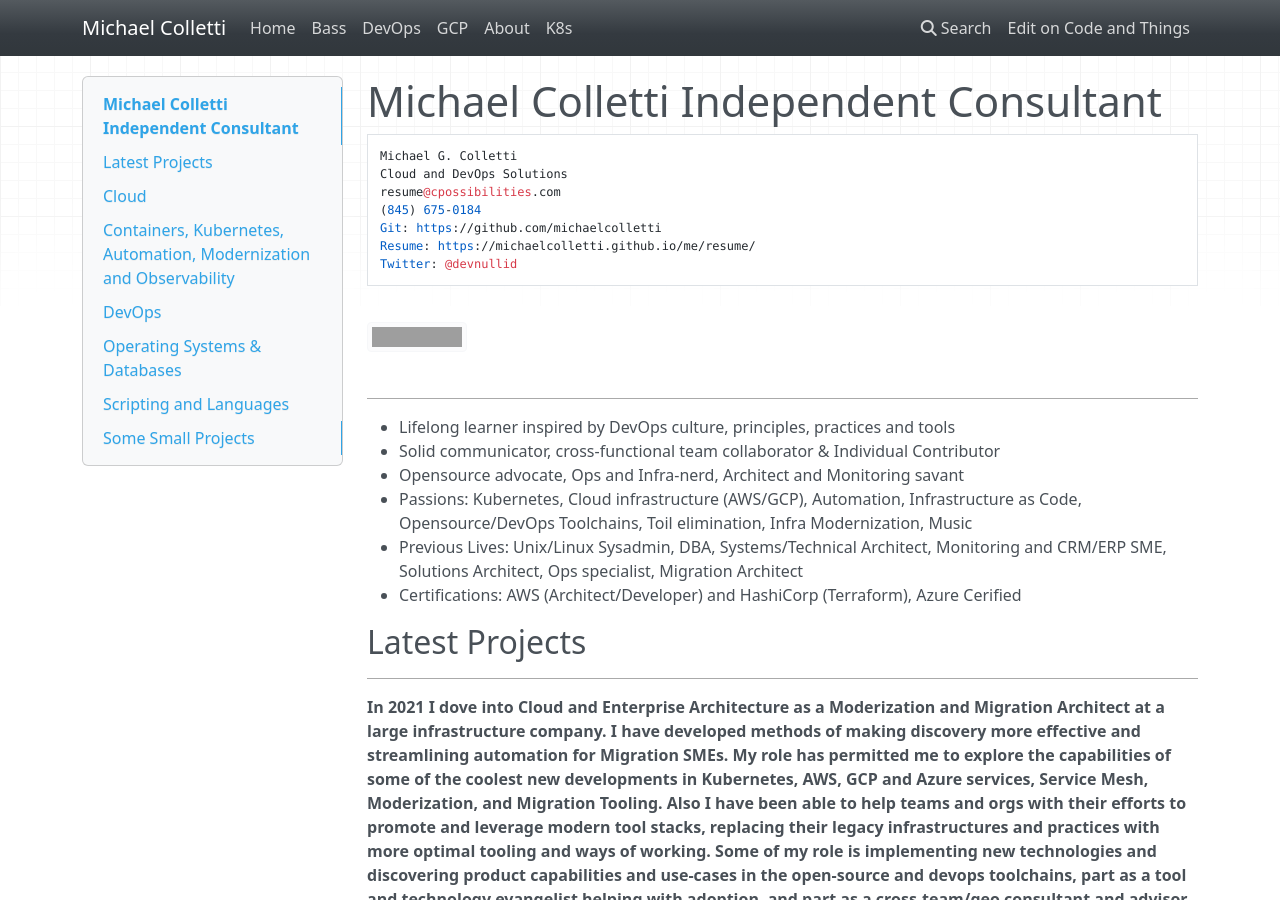
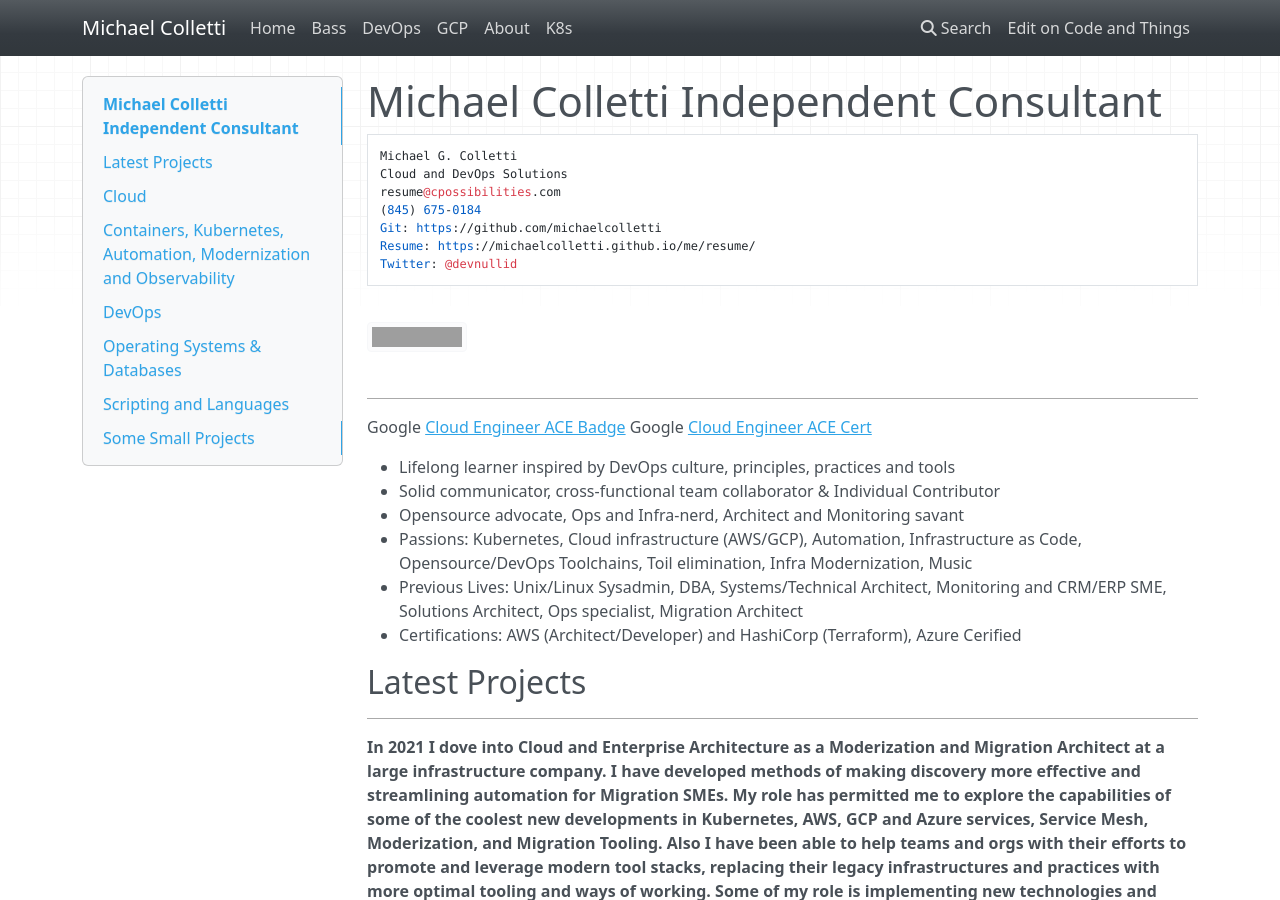
Before and after one commit to michaelcolletti/me, an MkDocs documentation site: the page built from docs/resume.md, in a window 1280 px wide and 900 px high. Built offline with MkDocs 1.6.1, drawn with Linux system fonts in a browser that asks for light colours; nearby versions of some CDN libraries; a script that is not in the unit is left out; grey boxes are pictures that could not be loaded.

Commit message:
Add more for the changes

```diff
--- a/docs/resume.md
+++ b/docs/resume.md
@@ -12,6 +12,10 @@ Twitter: @devnullid
 
 <a href="mailto:devnullid+githubcontact@gmail.com?subject=Service Query From Resume"><img src="https://img.shields.io/badge/gmail-%23DD0031.svg?&style=for-the-badge&logo=gmail&logoColor=white"/></a>
 ____
+
+Google [Cloud Engineer ACE Badge](https://api.accredible.com/v1/frontend/credential_website_embed_image/badge/86758246)
+Google [Cloud Engineer ACE Cert](https://api.accredible.com/v1/frontend/credential_website_embed_image/certificate/86758246)
+
 <div data-iframe-width="150" data-iframe-height="270" data-share-badge-id="2d5a75b0-b7c8-4682-9149-c2fe1e3c312f" data-share-badge-host="https://www.credly.com"></div><script type="text/javascript" async src="//cdn.credly.com/assets/utilities/embed.js"></script>
 
 <div data-iframe-width="150" data-iframe-height="270" data-share-badge-id="56e5f89c-0bc3-45f4-86c6-f0defdf0d2f1" data-share-badge-host="https://www.credly.com"></div><script type="text/javascript" async src="//cdn.credly.com/assets/utilities/embed.js"></script>
@@ -19,6 +23,7 @@ ____
 <div data-iframe-width="150" data-iframe-height="270" data-share-badge-id="813d732e-7144-4078-9642-c775efd7bf07" data-share-badge-host="https://www.credly.com"></div><script type="text/javascript" async src="//cdn.credly.com/assets/utilities/embed.js"></script>
 
 <div data-iframe-width="150" data-iframe-height="270" data-share-badge-id="ded1e787-054c-4674-a4f1-c532b51049e3" data-share-badge-host="https://www.credly.com"></div><script type="text/javascript" async src="//cdn.credly.com/assets/utilities/embed.js"></script>
+
 
 
 * Lifelong learner inspired by DevOps culture, principles, practices and tools
```
